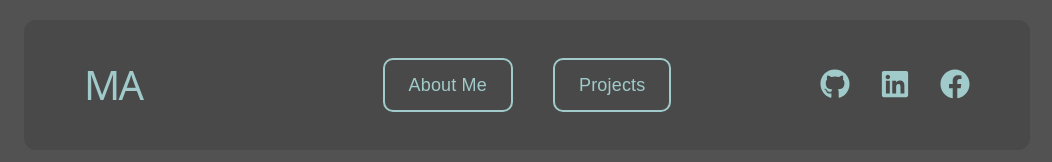
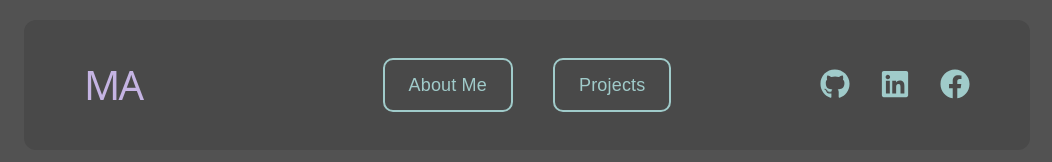
Before and after one commit to MarcAdornado12/website-portfolio, a React (Vite) app: page / in a window 1280 px wide. In both pictures the pointer is over the element "MA". Shown: the top 162 px of the page, without its empty margins (113-1165 px from the left). Built offline with nearby package versions, Linux system fonts and the light colour scheme.

Commit message:
change color of border when hover

```diff
--- a/src/App.css
+++ b/src/App.css
@@ -32,6 +32,10 @@ body {
   text-decoration: none;
 }
 
+.navLeft a:hover h1 {
+  color: #c5b4e3;
+}
+
 .navCenter {
   display: flex;
   justify-content: center;
@@ -48,7 +52,8 @@ body {
 }
 
 .navCenter a:hover {
-  background-color: #a0cbca;
+  background-color: #c5b4e3;
+  border-color: #c5b4e3;
   color: #494949;
 }
 
@@ -62,6 +67,10 @@ body {
   color: #a0cbca;
   font-size: 30px;
   text-decoration: none;
+}
+
+.navRight a:hover {
+  color: #c5b4e3;
 }
 
 /*HOMEPAGE*/
```
